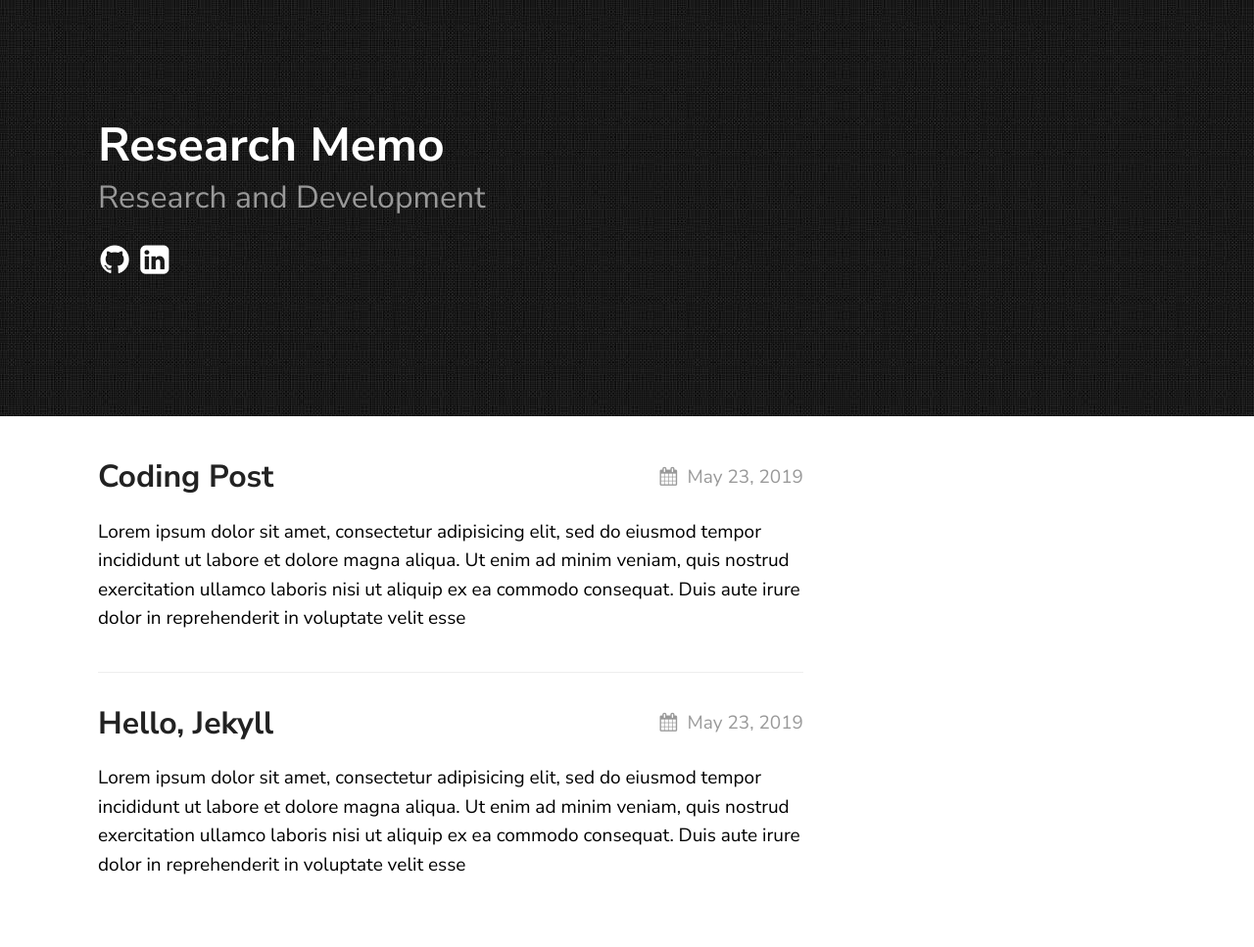
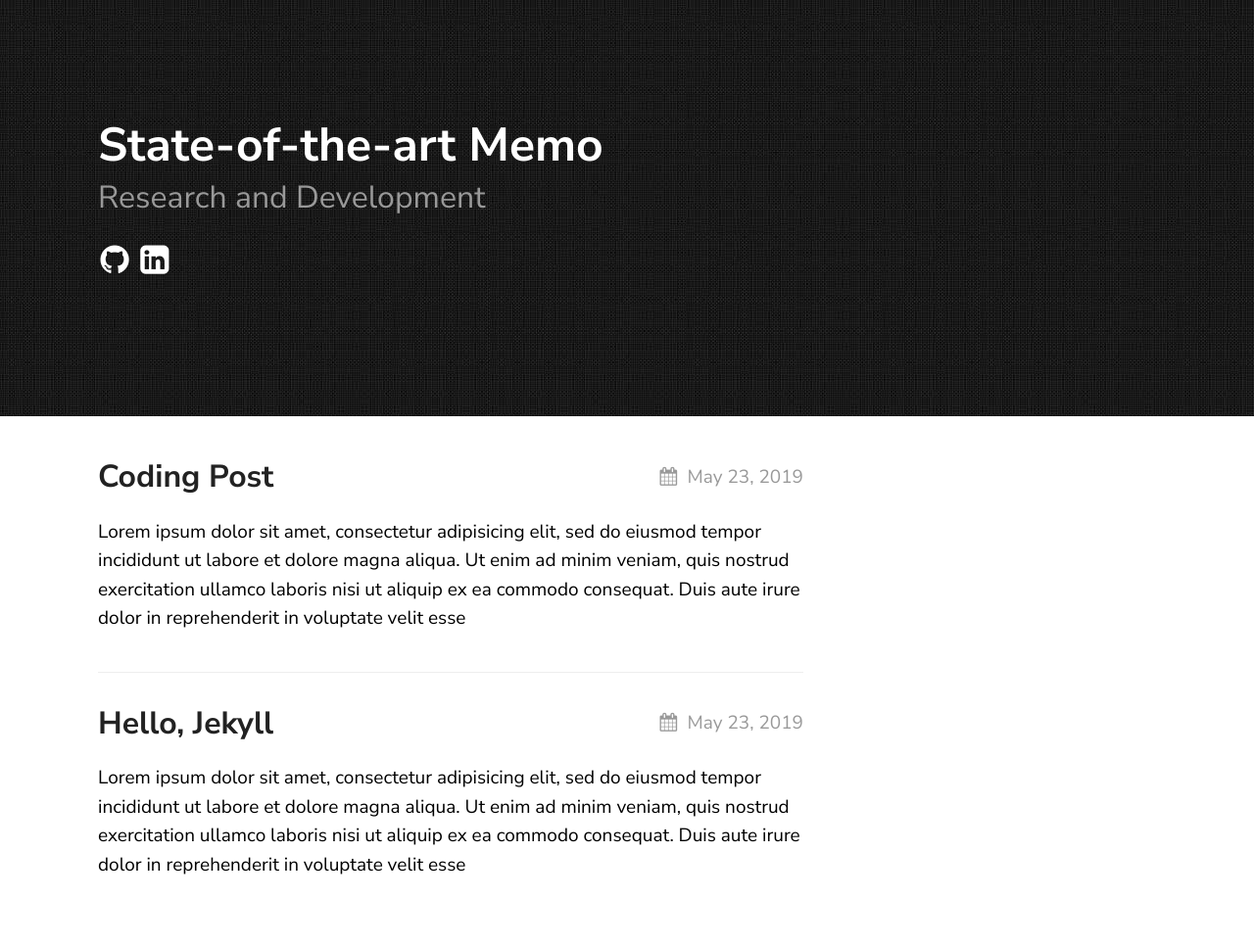
Before and after one commit to jluis9796/jluis9796.github.io, a Jekyll site: the page built from index.md, in a window 1280 px wide. Shown: the whole page at 98% size. Built offline with Jekyll 4.4.1, drawn with Linux system fonts in a browser that asks for light colours.

Commit message:
Update _config.yml

```diff
--- a/_config.yml
+++ b/_config.yml
@@ -15,7 +15,7 @@ sass:
 
 permalink: /posts/:title/
 texture:
-  title: Research Memo
+  title: State-of-the-art Memo
   tagline: Research and Development
   date_format: "%b %-d, %Y"
   style: black
```
